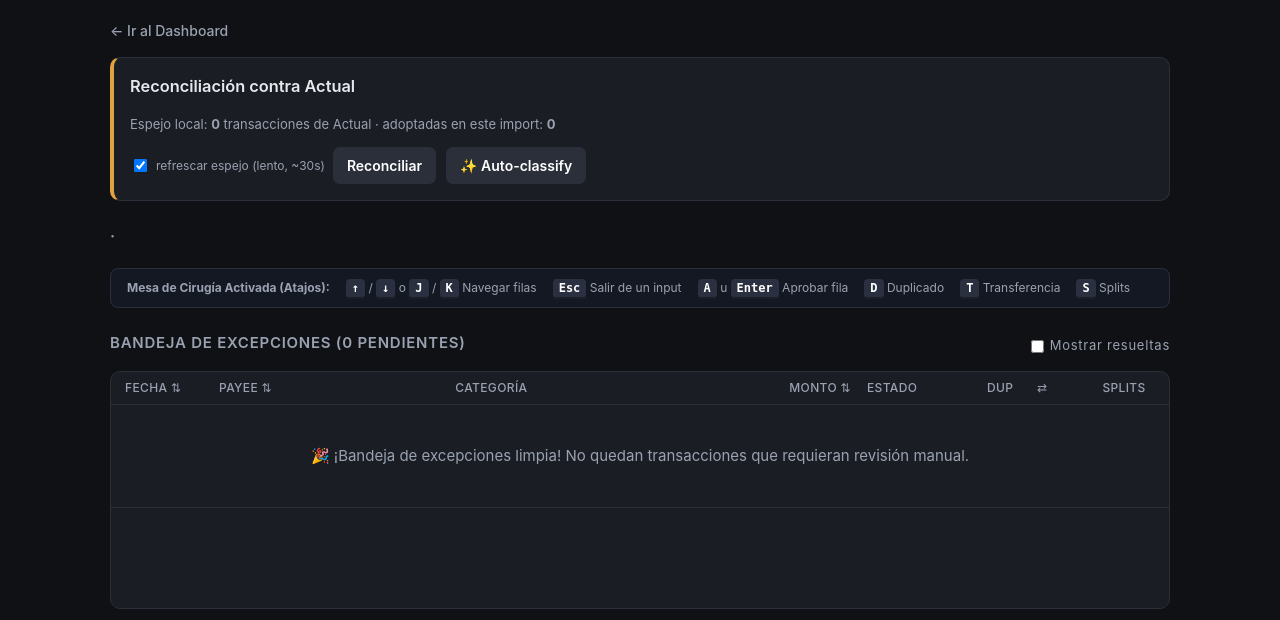
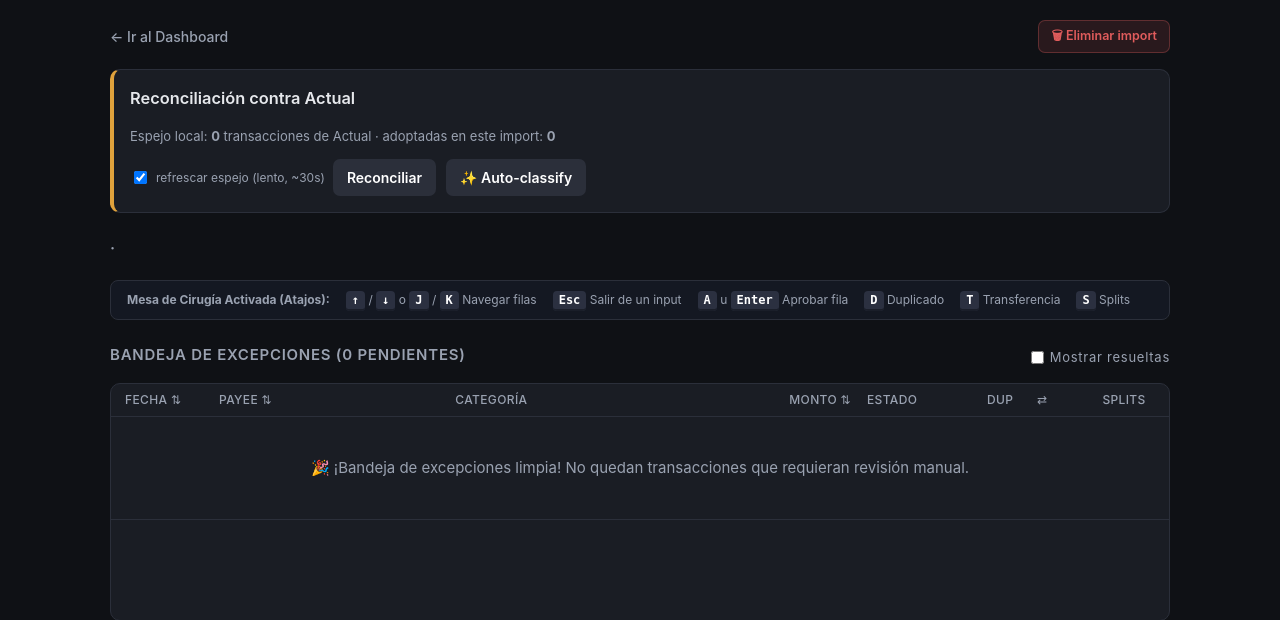
Before and after one commit to cuentadesanti/spend-pipe, a FastAPI app: page /imports/1 in a window 1280 px wide. Shown: the part 50-670 px from the top of the page. Run offline with FastAPI, Linux system fonts and the light colour scheme; data that the repository does not hold is empty; parts of the project's set-up code (start-up, migrations or seed data) failed here and were passed over.

Commit message:
abortar imports equivocados: botón 🗑 Eliminar import (bloqueado si hay filas pusheadas; libera transfer-pairs, refs de duplicados y el file-hash para re-subir)
Co-Authored-By: Claude Fable 5 <noreply@anthropic.com>

```diff
--- a/spend_pipe/web/app.py
+++ b/spend_pipe/web/app.py
@@ -547,6 +547,46 @@ async def save_import(import_id: str, request: Request, db: Session = Depends(ge
     return RedirectResponse(f"/imports/{import_id}", status_code=303)
 
 
+# ── Abortar un import equivocado ─────────────────────────────────────────────
+@app.post("/imports/{import_id}/delete")
+def delete_import(import_id: str, db: Session = Depends(get_db)):
+    """Borra el import y sus filas del staging. Nada llegó a Actual salvo que se
+    haya pusheado: si hay filas synced-por-push se bloquea (habría que limpiar
+    Actual primero). Las adoptadas solo pierden el claim (el espejo las vuelve
+    a ofrecer); al borrar el Import se libera el file-hash → re-subir el archivo
+    correcto (o el mismo) vuelve a procesarse desde cero.
+    """
+    from sqlalchemy import update
+
+    imp = db.get(Import, import_id)
+    if imp is None:
+        return RedirectResponse("/", status_code=303)
+    txns = db.scalars(select(Transaction).where(Transaction.import_id == import_id)).all()
+
+    pushed = [t for t in txns if t.status == TxnStatus.synced and t.sync_origin == "push"]
+    if pushed:
+        return RedirectResponse(
+            f"/imports/{import_id}?detected=No se puede eliminar: {len(pushed)} filas ya están en Actual (pusheadas)",
+            status_code=303,
+        )
+
+    ids = [t.id for t in txns]
+    # Deshacer pares de transferencia (la pata del otro import queda libre).
+    for t in txns:
+        if t.transfer_pair_id:
+            unpair(db, t)
+    # Limpiar referencias duplicate_of desde filas de OTROS imports.
+    if ids:
+        db.execute(
+            update(Transaction)
+            .where(Transaction.duplicate_of.in_(ids))
+            .values(duplicate_of=None, is_duplicate=False)
+        )
+    db.delete(imp)   # cascade delete-orphan borra sus transacciones (y splits)
+    db.commit()
+    return RedirectResponse("/", status_code=303)
+
+
 # ── Ajustes (API key de IA desde la UI; persiste en la base) ────────────────
 @app.post("/settings/ai")
 def save_ai_settings(
--- a/spend_pipe/web/templates/import_detail.html
+++ b/spend_pipe/web/templates/import_detail.html
@@ -385,6 +385,13 @@
 
 <div class="detail-nav">
   <a href="/" class="back-btn">← Ir al Dashboard</a>
+  <form action="/imports/{{ imp.id }}/delete" method="post" style="margin:0"
+        onsubmit="return confirm('¿Eliminar este import completo del staging?\n\nNada se borra de Actual (solo lo no-pusheado se puede eliminar). Podrás volver a subir el archivo correcto.')">
+    <button type="submit" class="secondary"
+            style="background:rgba(224,92,92,0.12); color:var(--bad); border:1px solid rgba(224,92,92,0.3); padding:6px 12px; font-size:12.5px;">
+      🗑 Eliminar import
+    </button>
+  </form>
 </div>
 
 {% if detected %}
```
